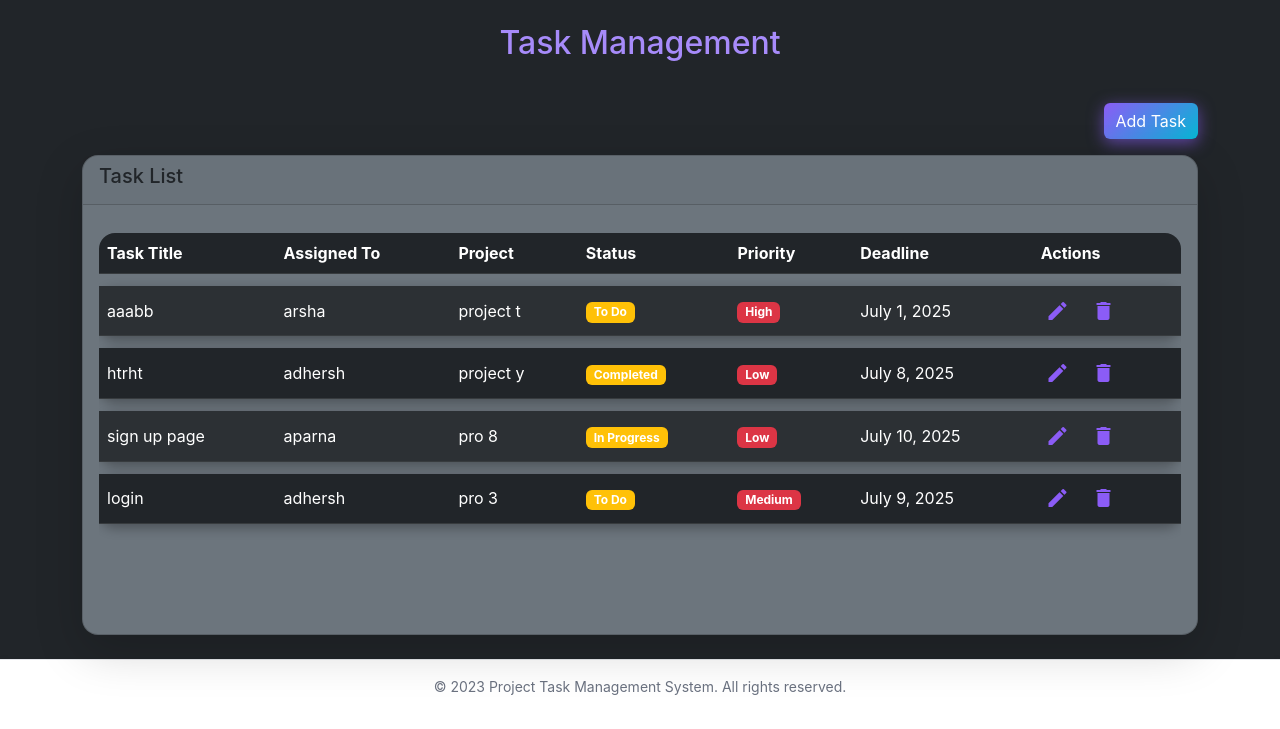
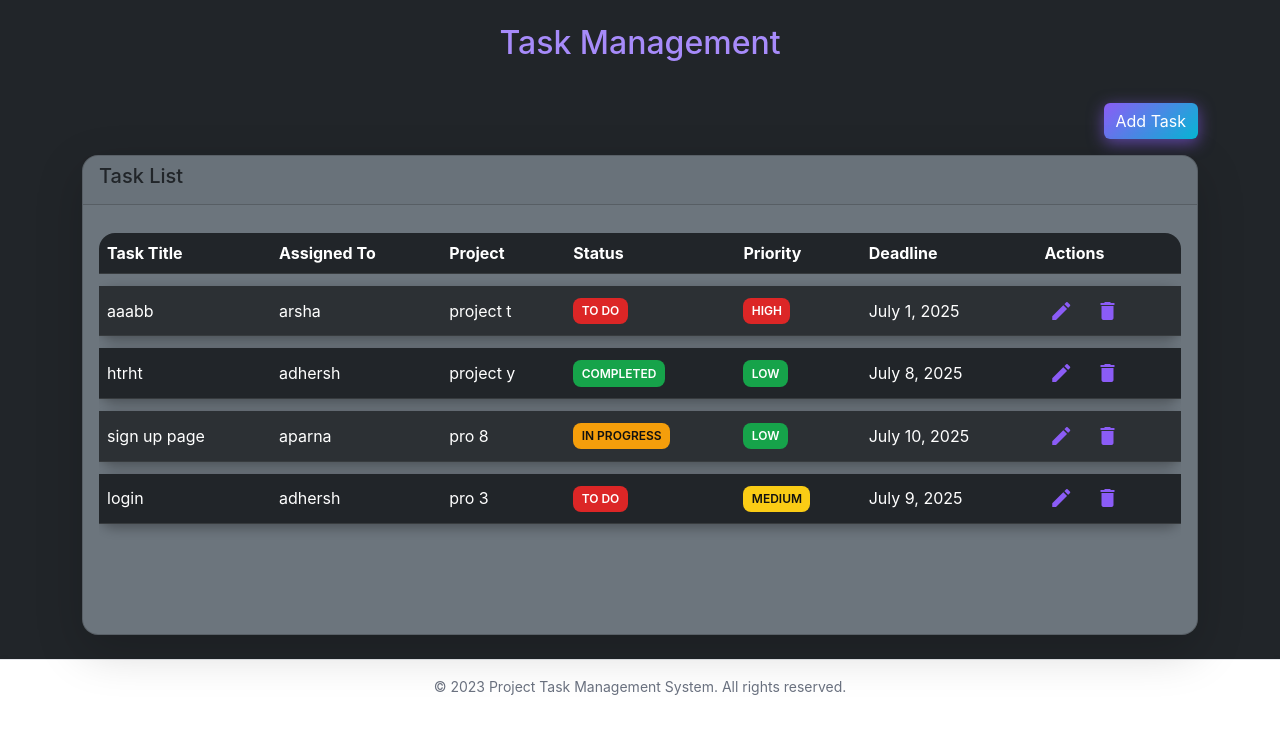
Before and after one commit to ARSHASAPPU/Project-task-flow-management-system, a Django app: page /admin_task/ in a window 1280 px wide. Shown: the part 71-800 px from the top of the page. Run offline with Django 5.2, Linux system fonts and the light colour scheme; data comes from the database, SQL or seed files in the repository; both versions use the stored data as it was after the commit.

Commit message:
set different bg color for status and priority

```diff
--- a/taskflowapp/static/CSS/admin_task.css
+++ b/taskflowapp/static/CSS/admin_task.css
@@ -360,3 +360,52 @@ body > .container > .card {
   width: 100%;
   flex-shrink: 0;
 }
+
+
+/* Status Badge Colors */
+.status-badge {
+  padding: 0.35em 0.7em;
+  border-radius: 0.5rem;
+  font-size: 0.75rem;
+  font-weight: 600;
+  color: white;
+  text-transform: uppercase;
+  display: inline-block;
+}
+
+.status-todo {
+  background-color: #dc2626; /* Red */
+}
+
+.status-progress {
+  background-color: #f59e0b; /* Yellow */
+  color: #111;
+}
+
+.status-completed {
+  background-color: #16a34a; /* Green */
+}
+
+/* Priority Badge Colors */
+.priority-badge {
+  padding: 0.35em 0.7em;
+  border-radius: 0.5rem;
+  font-size: 0.75rem;
+  font-weight: 600;
+  color: white;
+  text-transform: uppercase;
+  display: inline-block;
+}
+
+.priority-high {
+  background-color: #dc2626; /* Red */
+}
+
+.priority-medium {
+  background-color: #facc15; /* Yellow */
+  color: #111;
+}
+
+.priority-low {
+  background-color: #16a34a; /* Green */
+}
--- a/taskflowapp/templates/admin_task_page.html
+++ b/taskflowapp/templates/admin_task_page.html
@@ -83,8 +83,23 @@
                 <td>{{ task.title }}</td>
                 <td>{{ task.assigned_to.full_name }}</td>
                 <td>{{ task.project.name }}</td>
-                <td><span class="badge bg-warning">{{ task.status }}</span></td>
-                <td><span class="badge bg-danger">{{ task.priority }}</span></td>
+                <td>
+  <span class="status-badge
+    {% if task.status == 'To Do' %}status-todo
+    {% elif task.status == 'In Progress' %}status-progress
+    {% elif task.status == 'Completed' %}status-completed{% endif %}">
+    {{ task.status }}
+  </span>
+</td>
+<td>
+  <span class="priority-badge
+    {% if task.priority == 'High' %}priority-high
+    {% elif task.priority == 'Medium' %}priority-medium
+    {% elif task.priority == 'Low' %}priority-low{% endif %}">
+    {{ task.priority }}
+  </span>
+</td>
+
                 <td>{{ task.deadline }}</td>
                 <td>
                   <button type="button" class="btn btn-icon btn-icon-edit me-2" title="Edit Task" data-bs-toggle="modal" data-bs-target="#editTaskModal{{ task.id }}">
```
Also changed, not shown: db.sqlite3.
